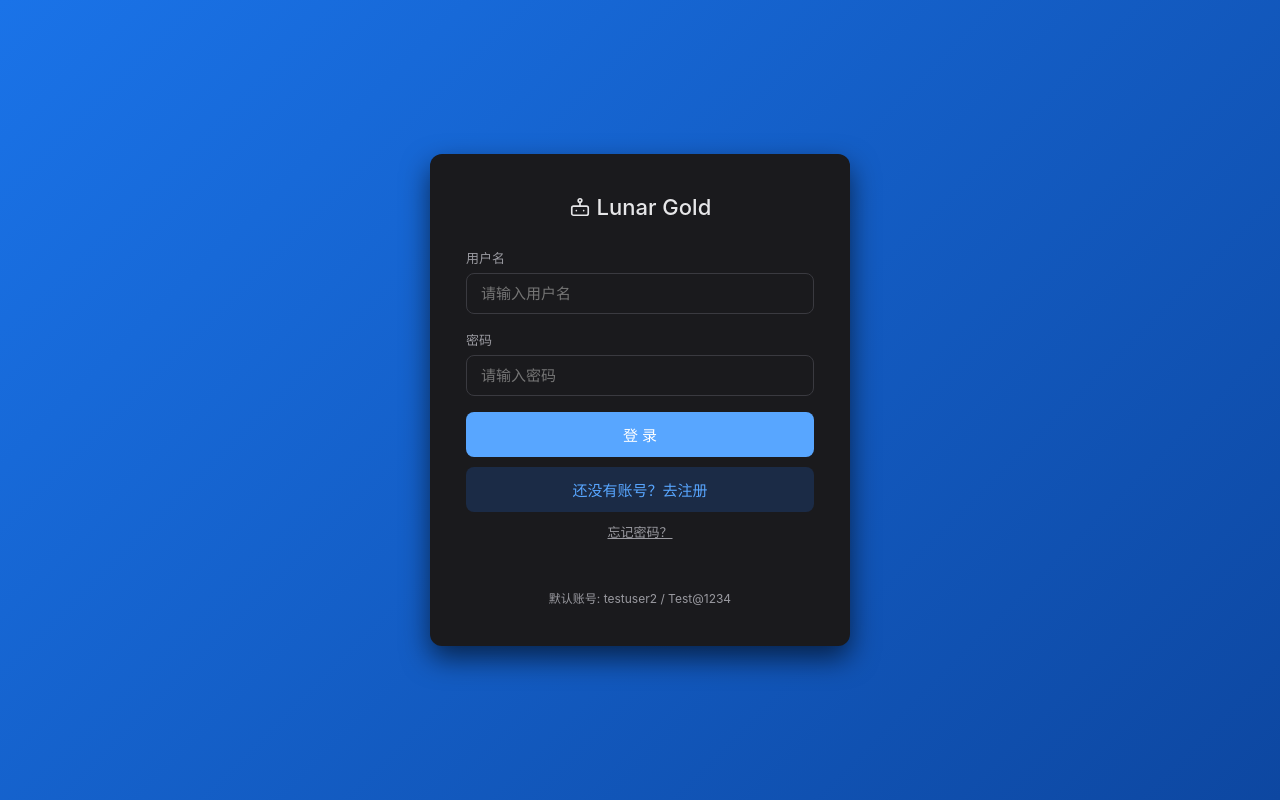
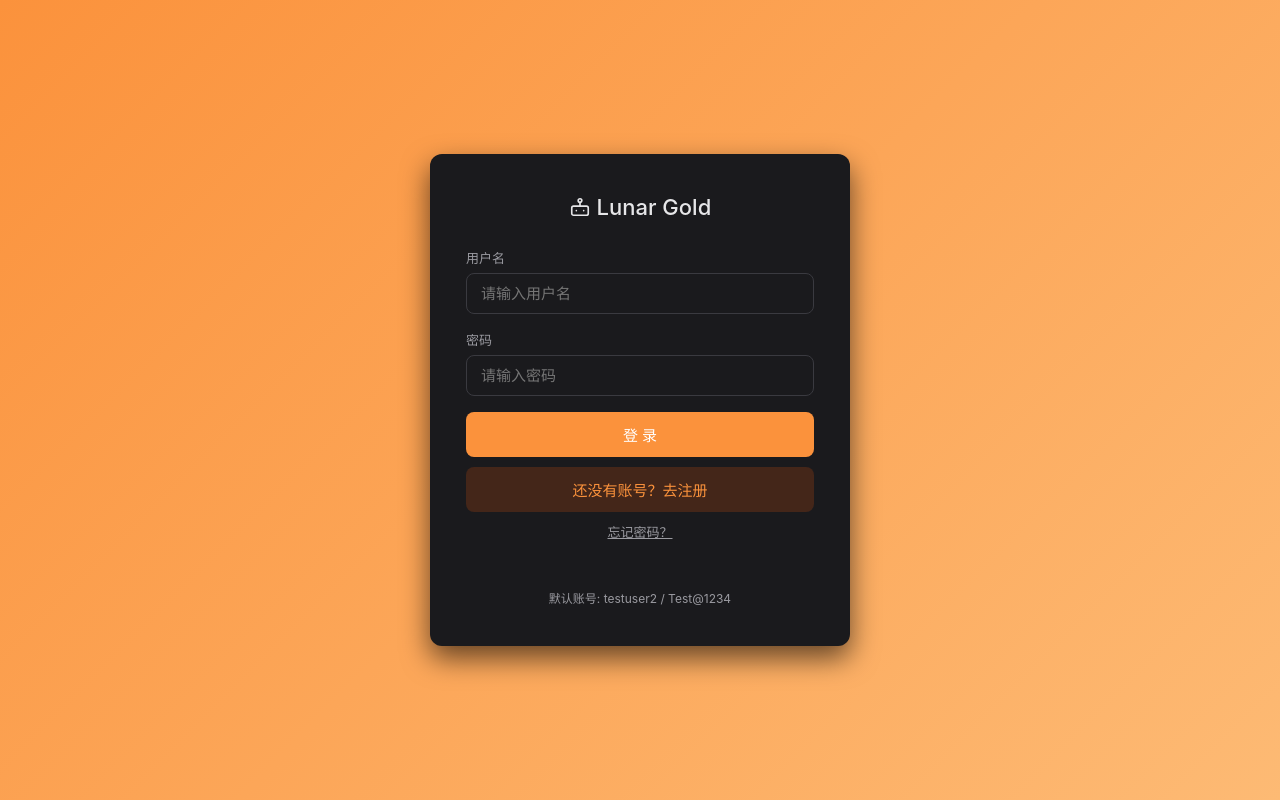
Before and after one commit to nichengyv/lunar-gold, a Vue app in the folder frontend/: page /login in a window 1280 px wide. Built offline with nearby package versions, Linux system fonts and the light colour scheme; no server answers.

Commit message:
style: 主色由蓝改为橙色并同步 Element Plus 主题变量

```diff
--- a/frontend/src/styles/style.css
+++ b/frontend/src/styles/style.css
@@ -39,7 +39,7 @@ body {
 /* ========== 登录页 ========== */
 .auth-overlay {
     position: fixed; inset: 0; z-index: 1000;
-    background: linear-gradient(135deg, #1a73e8 0%, #0d47a1 100%);
+    background: linear-gradient(135deg, var(--primary) 0%, var(--primary-hover) 100%);
     display: flex; align-items: center; justify-content: center;
     padding: 20px;
 }
--- a/frontend/src/styles/tokens.css
+++ b/frontend/src/styles/tokens.css
@@ -60,9 +60,9 @@
     --border-strong: #c9ccd1;
 
     /* ---- 品牌与语义色（亮色） ---- */
-    --primary: #1a73e8;
-    --primary-hover: #1557b0;
-    --primary-light: #e8f0fe;
+    --primary: #ea580c;
+    --primary-hover: #c2410c;
+    --primary-light: #fff1e6;
     --on-primary: #ffffff;
     --text: #202124;
     --text-secondary: #5f6368;
@@ -107,9 +107,9 @@
     --border-strong: #4a4a50;
 
     /* ---- 品牌与语义色（暗色，逐项对应亮色） ---- */
-    --primary: #58a6ff;
-    --primary-hover: #79b8ff;
-    --primary-light: #1f6feb33;
+    --primary: #fb923c;
+    --primary-hover: #fdba74;
+    --primary-light: #ea580c33;
     --on-primary: #ffffff;
     --text: #e6e6e8;
     --text-secondary: #9a9aa0;
@@ -141,3 +141,27 @@
     --density-gap: 4px;
     --density-pad-y: 4px;
 }
+
+/* ---- Element Plus 主题跟随品牌色（默认蓝 → 主色） ----
+ * EP 的亮色变量声明在 :root，本文件后加载即可覆盖；
+ * 暗色变量由 EP 的 html.dark 提供（权重 0,1,1），
+ * 因此这里用同为 0,1,1 的 html[data-theme="dark"]，靠加载顺序取胜。 */
+:root {
+    --el-color-primary: var(--primary);
+    --el-color-primary-dark-2: var(--primary-hover);
+    --el-color-primary-light-3: color-mix(in srgb, var(--primary) 70%, #fff);
+    --el-color-primary-light-5: color-mix(in srgb, var(--primary) 50%, #fff);
+    --el-color-primary-light-7: color-mix(in srgb, var(--primary) 30%, #fff);
+    --el-color-primary-light-8: color-mix(in srgb, var(--primary) 20%, #fff);
+    --el-color-primary-light-9: color-mix(in srgb, var(--primary) 10%, #fff);
+}
+
+html[data-theme="dark"] {
+    --el-color-primary: var(--primary);
+    --el-color-primary-dark-2: var(--primary-hover);
+    --el-color-primary-light-3: color-mix(in srgb, var(--primary) 70%, #101012);
+    --el-color-primary-light-5: color-mix(in srgb, var(--primary) 50%, #101012);
+    --el-color-primary-light-7: color-mix(in srgb, var(--primary) 30%, #101012);
+    --el-color-primary-light-8: color-mix(in srgb, var(--primary) 20%, #101012);
+    --el-color-primary-light-9: color-mix(in srgb, var(--primary) 10%, #101012);
+}
```
